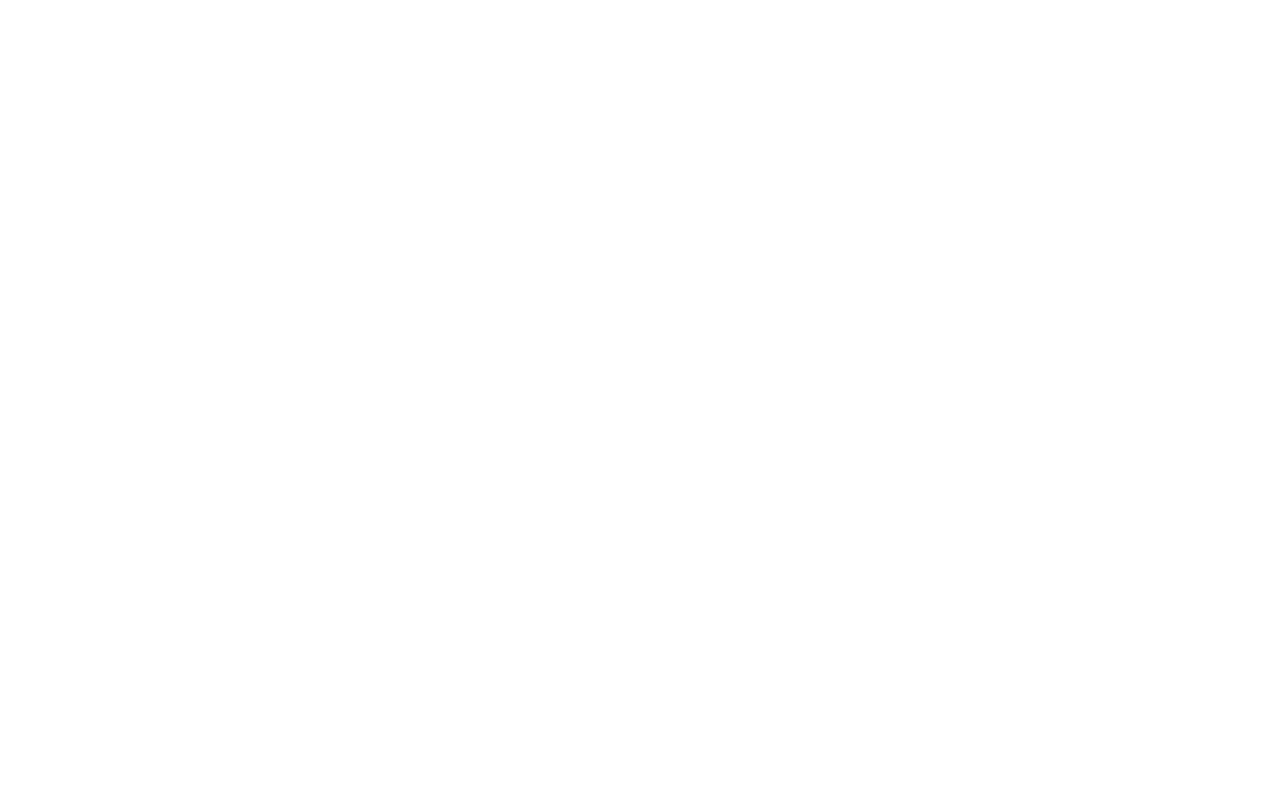
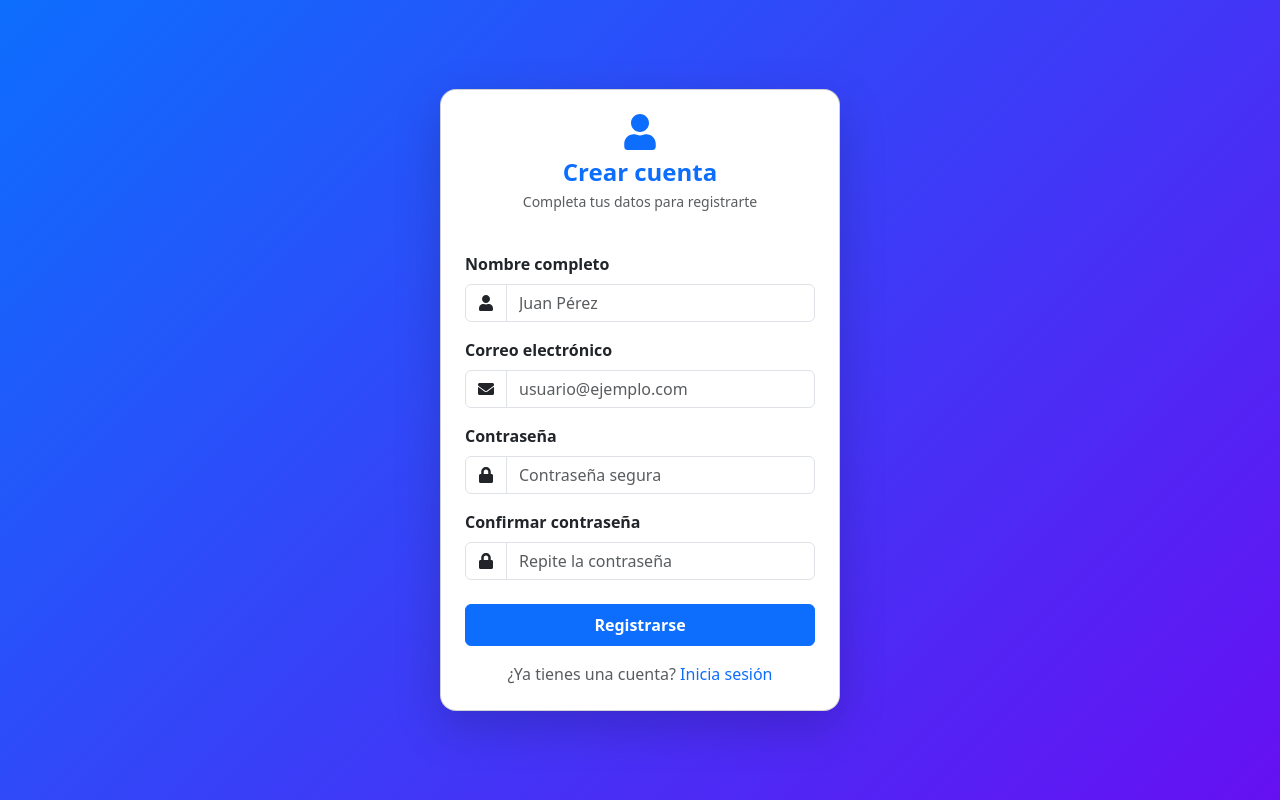
Before and after one commit to MarioFilian/Frontend_MessagingService, a React (Vite) app: page /register in a window 1280 px wide. Before the commit this address had no page. Built offline with nearby package versions, Linux system fonts and the light colour scheme.

Commit message:
feat(register): ✨ add registration page with form validation and navigation

```diff
--- a/src/App.jsx
+++ b/src/App.jsx
@@ -6,6 +6,7 @@
 import ForgotPassword from './pages/ForgotPassword';
 import ResetPassword from './pages/ResetPassword';
 import Chats from './pages/Chats';
+import Register from './pages/Register';
 
 const App = () => {
   return (
@@ -14,6 +15,7 @@
         <Route path="/" element={<Login />} />
         <Route path="/forgot-password" element={<ForgotPassword />} />
         <Route path="/reset-password" element={<ResetPassword />} />
+        <Route path="/register" element={<Register />} />
         <Route path="/chats" element={<Chats />} />
       </Routes>
     </Router>
--- /dev/null
+++ b/src/pages/Register.jsx
@@ -0,0 +1,137 @@
+import React, { useState } from 'react';
+import { Link, useNavigate } from 'react-router-dom';
+import { FaUser, FaEnvelope, FaLock } from 'react-icons/fa';
+
+const Register = () => {
+  const navigate = useNavigate();
+
+  const [name, setName] = useState('');
+  const [email, setEmail] = useState('');
+  const [password, setPassword] = useState('');
+  const [confirm, setConfirm] = useState('');
+  const [error, setError] = useState('');
+
+  const handleSubmit = (e) => {
+    e.preventDefault();
+
+    // Validación simple
+    if (password !== confirm) {
+      setError('Las contraseñas no coinciden');
+      return;
+    }
+
+    // Aquí deberías enviar los datos al backend (API)
+    // Simulación de registro exitoso:
+    navigate('/chats');
+  };
+
+  return (
+    <div
+      className="vh-100 vw-100 d-flex justify-content-center align-items-center"
+      style={{
+        background: 'linear-gradient(135deg, #0d6efd, #6610f2)',
+        color: '#fff',
+      }}
+    >
+      <div
+        className="card shadow-lg p-4"
+        style={{ maxWidth: '400px', width: '100%', borderRadius: '1rem' }}
+      >
+        <div className="text-center mb-4">
+          <FaUser size={36} className="text-primary mb-2" />
+          <h4 className="fw-bold text-primary mb-1">Crear cuenta</h4>
+          <p className="text-muted small">Completa tus datos para registrarte</p>
+        </div>
+
+        <form onSubmit={handleSubmit}>
+          {/* Nombre */}
+          <div className="mb-3">
+            <label htmlFor="name" className="form-label fw-semibold">Nombre completo</label>
+            <div className="input-group">
+              <span className="input-group-text bg-white"><FaUser /></span>
+              <input
+                type="text"
+                className="form-control"
+                id="name"
+                placeholder="Juan Pérez"
+                value={name}
+                onChange={(e) => setName(e.target.value)}
+                required
+              />
+            </div>
+          </div>
+
+          {/* Correo */}
+          <div className="mb-3">
+            <label htmlFor="email" className="form-label fw-semibold">Correo electrónico</label>
+            <div className="input-group">
+              <span className="input-group-text bg-white"><FaEnvelope /></span>
+              <input
+                type="email"
+                className="form-control"
+                id="email"
+                placeholder="usuario@ejemplo.com"
+                value={email}
+                onChange={(e) => setEmail(e.target.value)}
+                required
+              />
+            </div>
+          </div>
+
+          {/* Contraseña */}
+          <div className="mb-3">
+            <label htmlFor="password" className="form-label fw-semibold">Contraseña</label>
+            <div className="input-group">
+              <span className="input-group-text bg-white"><FaLock /></span>
+              <input
+                type="password"
+                className="form-control"
+                id="password"
+                placeholder="Contraseña segura"
+                value={password}
+                onChange={(e) => setPassword(e.target.value)}
+                required
+              />
+            </div>
+          </div>
+
+          {/* Confirmar contraseña */}
+          <div className="mb-4">
+            <label htmlFor="confirm" className="form-label fw-semibold">Confirmar contraseña</label>
+            <div className="input-group">
+              <span className="input-group-text bg-white"><FaLock /></span>
+              <input
+                type="password"
+                className="form-control"
+                id="confirm"
+                placeholder="Repite la contraseña"
+                value={confirm}
+                onChange={(e) => setConfirm(e.target.value)}
+                required
+              />
+            </div>
+          </div>
+
+          {/* Error */}
+          {error && (
+            <div className="alert alert-danger py-2 text-center">
+              {error}
+            </div>
+          )}
+
+          {/* Botón */}
+          <button type="submit" className="btn btn-primary w-100 fw-bold py-2">
+            Registrarse
+          </button>
+        </form>
+
+        <div className="mt-3 text-center">
+          <span className="text-muted">¿Ya tienes una cuenta? </span>
+          <Link to="/" className="text-decoration-none">Inicia sesión</Link>
+        </div>
+      </div>
+    </div>
+  );
+};
+
+export default Register;
```
